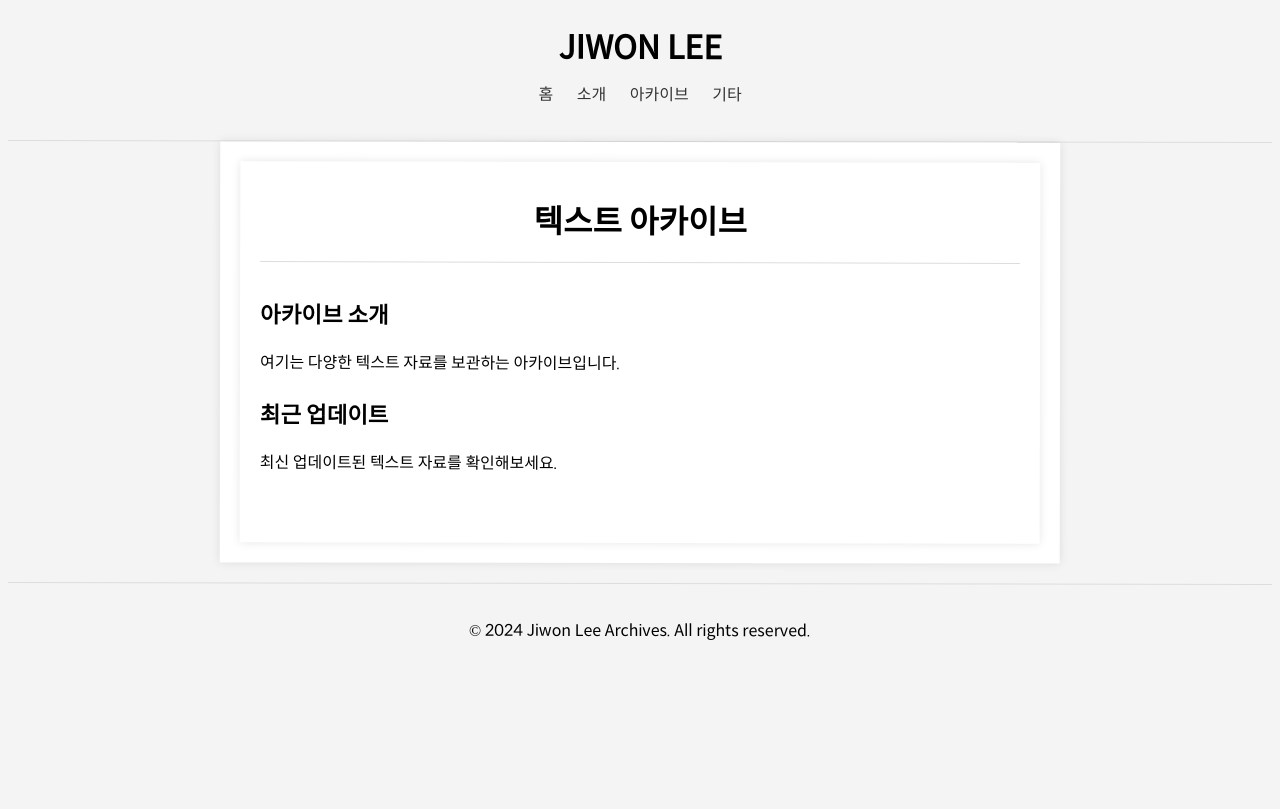
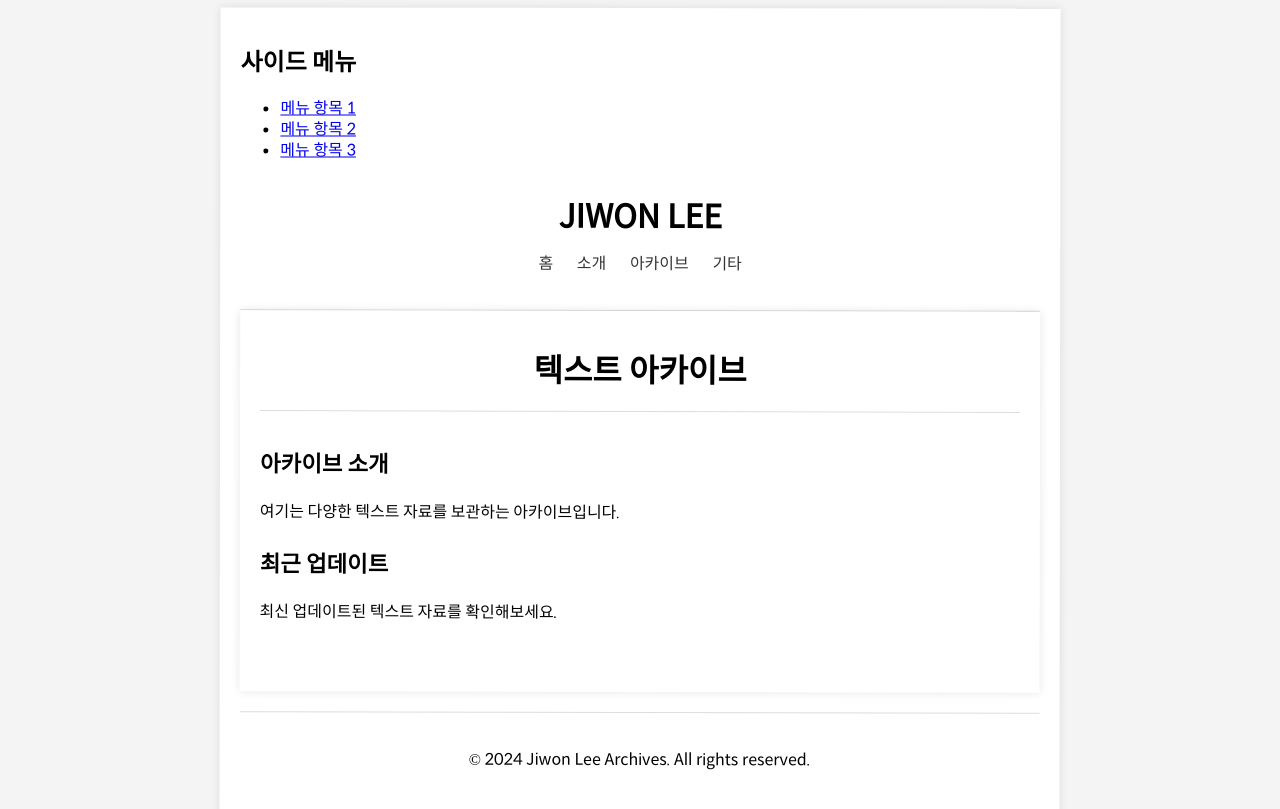
Before and after one commit to LfayeJ/archives, a Jekyll site: the page built from index.html, in a window 1280 px wide. Shown: the top 809 px of the page. Built offline with Jekyll 4.4.1, drawn with Linux system fonts in a browser that asks for light colours.

Commit message:
Update default.html

```diff
--- a/_layouts/default.html
+++ b/_layouts/default.html
@@ -7,10 +7,22 @@
     <link rel="stylesheet" href="{{ site.baseurl }}/assets/css/styles.css">
 </head>
 <body>
-    {% include header.html %}
     <div class="container">
-        {{ content }}
+        <aside class="side-menu">
+            <h1>사이드 메뉴</h1>
+            <ul>
+                <li><a href="#">메뉴 항목 1</a></li>
+                <li><a href="#">메뉴 항목 2</a></li>
+                <li><a href="#">메뉴 항목 3</a></li>
+                <!-- 추가적인 메뉴 항목들 -->
+            </ul>
+        </aside>
+
+        <main class="main-content">
+            {% include header.html %}
+            {{ content }}
+            {% include footer.html %}
+        </main>
     </div>
-    {% include footer.html %}
 </body>
 </html>
```
